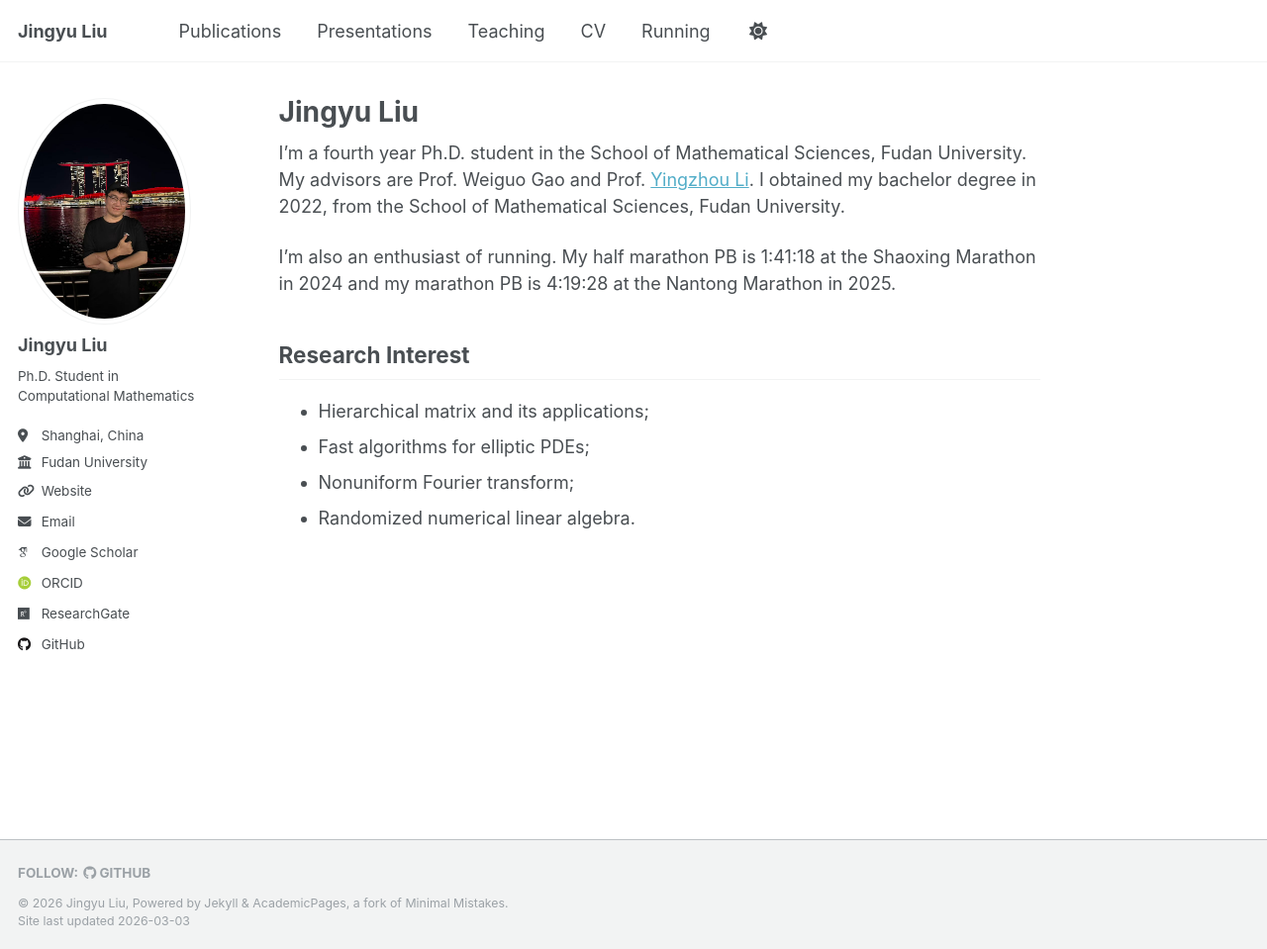
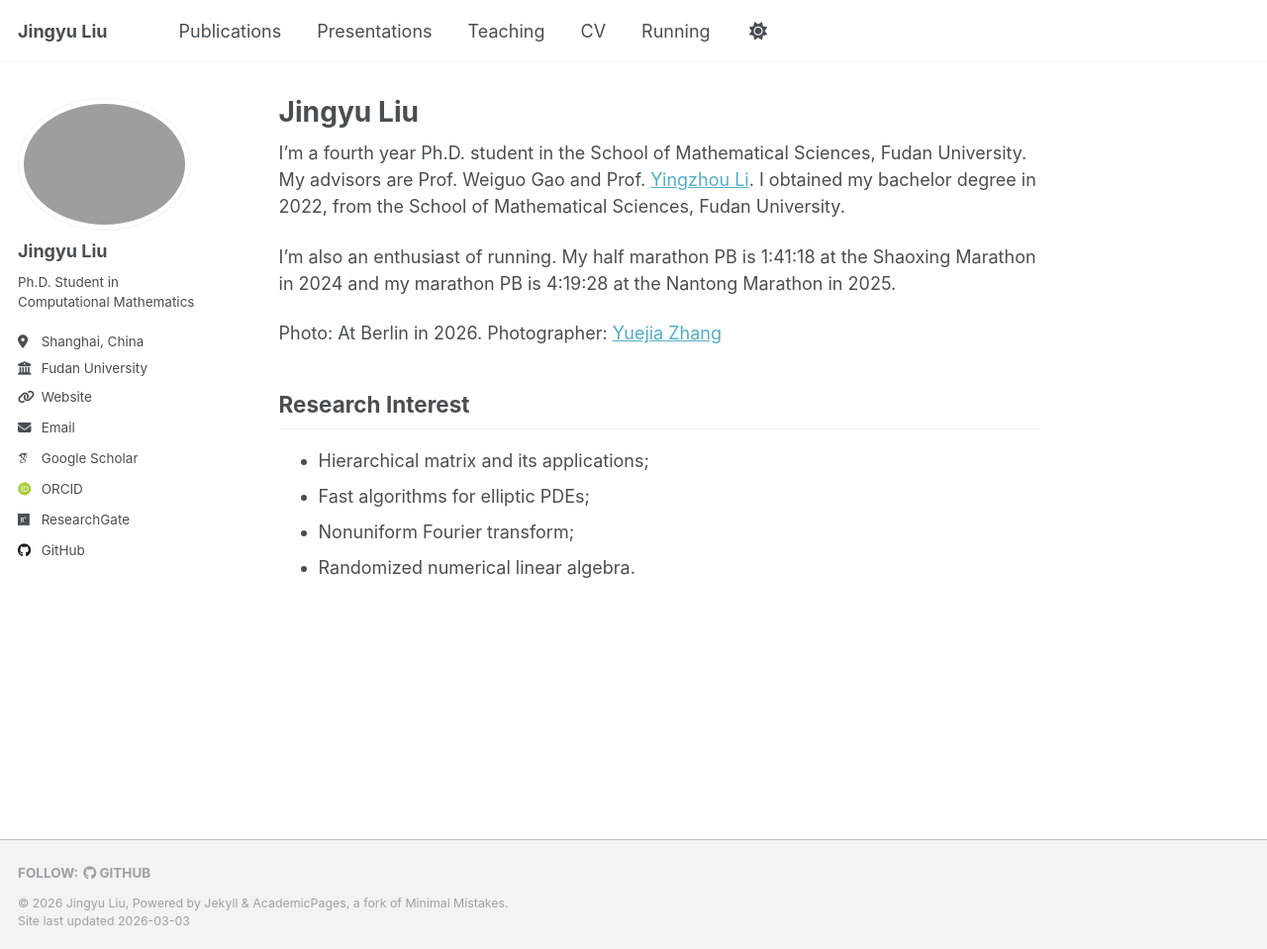
Before and after one commit to JingyuLiuMath/JingyuLiuMath.github.io, a Jekyll site: the page built from _pages/about.md, in a window 1280 px wide and 959 px high. Shown: the whole window at 99% size. Built offline with Jekyll 4.4.1, drawn with Linux system fonts in a browser that asks for light colours; some web fonts are replaced.

Commit message:
update photo

```diff
--- a/_config.yml
+++ b/_config.yml
@@ -22,7 +22,7 @@ repository               : "academicpages/academicpages.github.io"
 #               Additional customization can be done by editing /_includes/author-profile.html
 author:
   # Biographic information
-  avatar           : "jingyu_singapore_2025.jpg"
+  avatar           : "jingyu_berlin_2026.jpg"
   name             : "Jingyu Liu"
   pronouns         : # example: "she/her"
   bio              : "Ph.D. Student in Computational Mathematics"
--- a/_pages/about.md
+++ b/_pages/about.md
@@ -11,6 +11,8 @@ I'm a fourth year Ph.D. student in the School of Mathematical Sciences, Fudan Un
 
 I'm also an enthusiast of running. My half marathon PB is 1:41:18 at the Shaoxing Marathon in 2024 and my marathon PB is 4:19:28 at the Nantong Marathon in 2025.
 
+Photo: At Berlin in 2026. Photographer: [Yuejia Zhang](https://ninotreve.github.io/)
+
 ## Research Interest
 
 * Hierarchical matrix and its applications;
```
Also changed, not shown: 1 other file.
